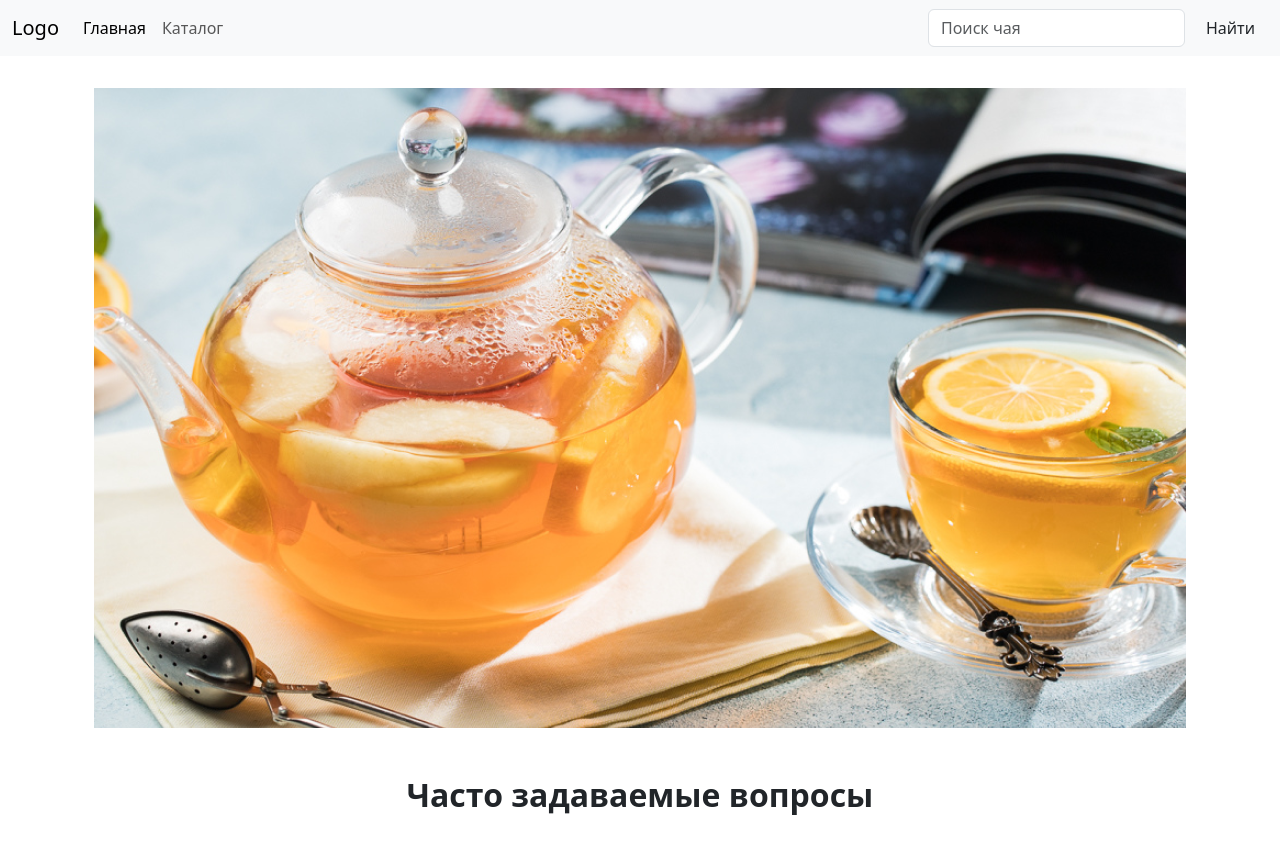
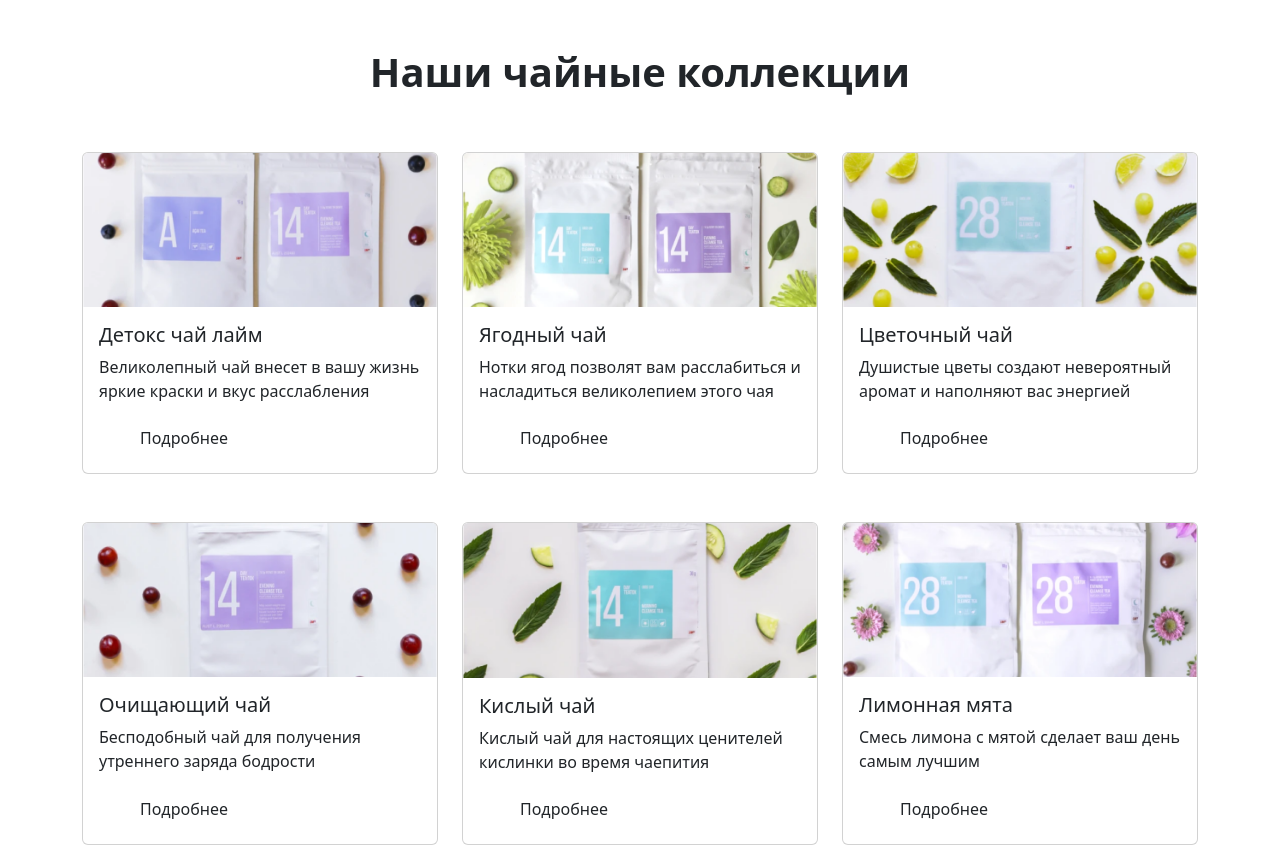
Before and after one commit to KartoShk4/Angular-Tea-New, an Angular app: page /products in a window 1280 px wide. Before the commit this address led to /. Shown: the top 847 px of the page. Built offline with nearby package versions, Linux system fonts and the light colour scheme.

Commit message:
Создание роутинга между главной страницей и страницей продуктов а так же с диалогового окна на старницу продуктов

```diff
--- a/src/app/app-routing.module.ts
+++ b/src/app/app-routing.module.ts
@@ -1,7 +1,12 @@
 import { NgModule } from '@angular/core';
 import { RouterModule, Routes } from '@angular/router';
+import {MainComponent} from "./components/pages/main/main.component";
+import {ProductsComponent} from "./components/pages/products/products.component";
 
-const routes: Routes = [];
+const routes: Routes = [
+  {path: '', component: MainComponent},
+  {path: 'products', component: ProductsComponent},
+];
 
 @NgModule({
   imports: [RouterModule.forRoot(routes)],
--- a/src/app/app.component.html
+++ b/src/app/app.component.html
@@ -1 +1 @@
-<main-component></main-component>
+<router-outlet></router-outlet>
--- a/src/app/components/pages/main/main.component.html
+++ b/src/app/components/pages/main/main.component.html
@@ -5,10 +5,10 @@
       <div class="collapse navbar-collapse" id="navbarSupportedContent">
         <ul class="navbar-nav me-auto mb-2 mb-lg-0">
           <li class="nav-item">
-            <a class="nav-link active" aria-current="page" href="#">Главная</a>
+            <a class="nav-link active" [routerLink]="['/']" routerLinkActive="active" [routerLinkActiveOptions]="{exact: true}">Главная</a>
           </li>
           <li class="nav-item">
-            <a class="nav-link" aria-current="page" href="#">Каталог</a>
+            <a class="nav-link" [routerLink]="['/products']" routerLinkActive="active">Каталог</a>
           </li>
         </ul>
         <form class="d-flex" role="search">
@@ -89,7 +89,7 @@
         <p class="text-center g-3 h4">Посмотрите наши чайные коллекции</p>
       </div>
       <div class="modal-footer">
-        <a class="btn btn-primary">Смотреть</a>
+        <a class="btn btn-primary" [routerLink]="['/products']">Смотреть</a>
       </div>
     </div>
   </div>
--- a/src/app/components/pages/main/main.component.ts
+++ b/src/app/components/pages/main/main.component.ts
@@ -15,8 +15,7 @@ import {delay, of, Subject, takeUntil} from "rxjs";
 export class MainComponent implements AfterViewInit, OnInit, OnDestroy {
   // Получаем доступ к диалоговому окну
   @ViewChild('myDialog') dialog: any;
-  // Указываем что диалоговое окно не показывается при загрузке страницы
-  showDialog: boolean = false;
+
   // Создали переменную для управления отмены подписок на Observable
   private destroy$ = new Subject<void>();
 
@@ -39,12 +38,14 @@ export class MainComponent implements AfterViewInit, OnInit, OnDestroy {
     this.destroy$.complete();
   }
 
+  // Закрываем диалоговое окно
   closeDialog(): void {
     if (this.dialog) {
       this.dialog.nativeElement.close();
     }
   }
 
+  // Для JQuery
   ngAfterViewInit(): void {
     // Настройка и инициализация `accordion`
     ($('#accordion') as any).accordion({
```
